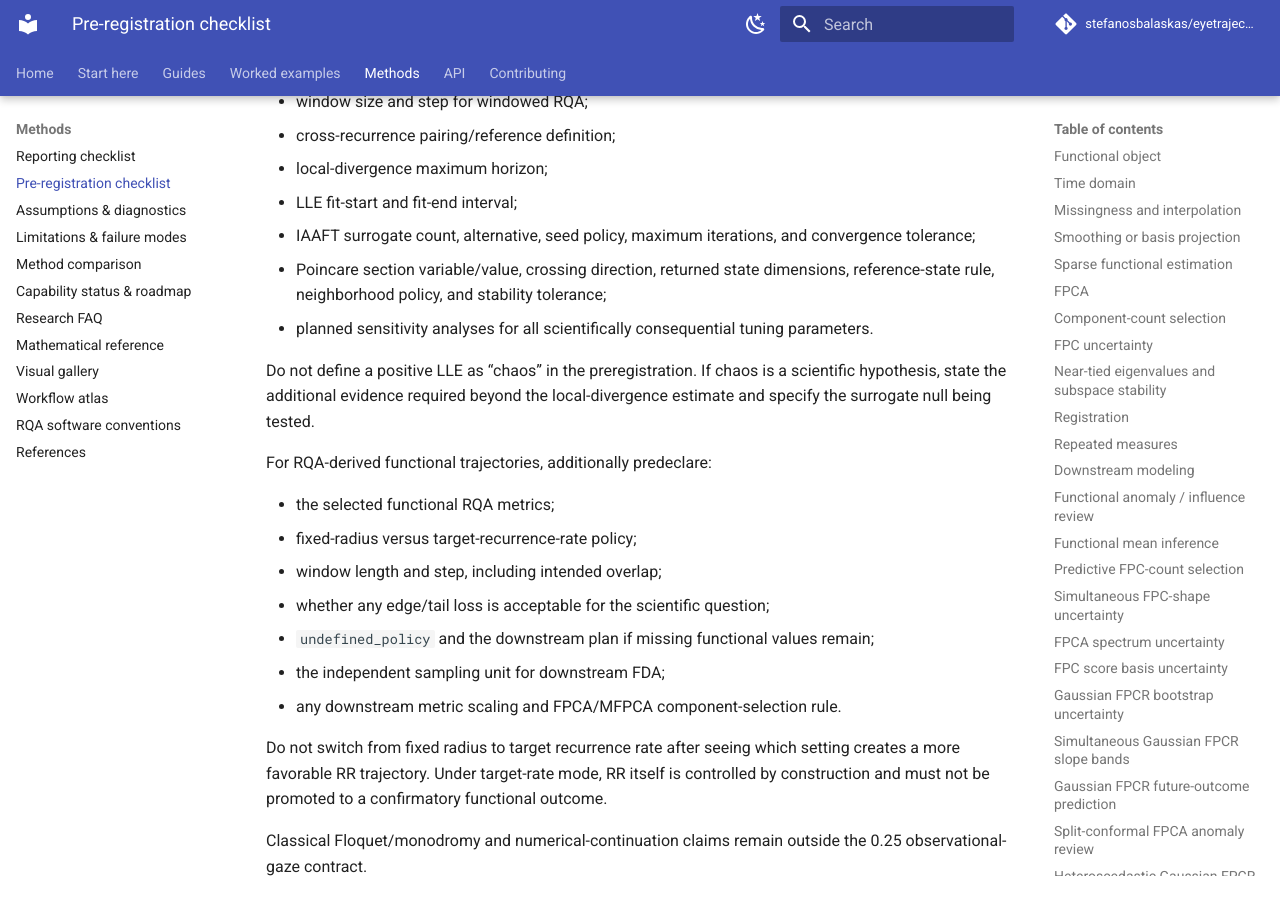
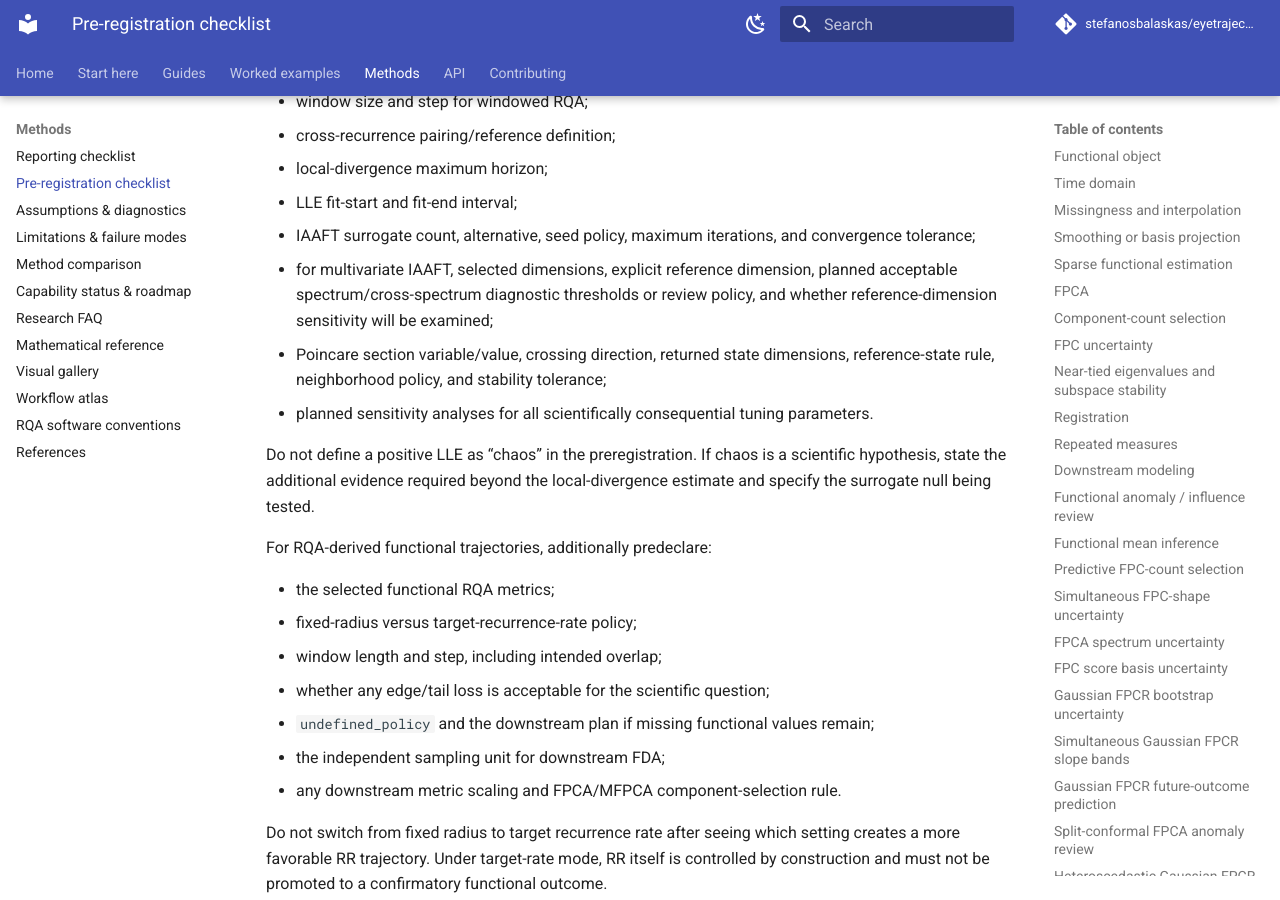
Before and after one commit to stefanosbalaskas/eyetrajectoriespy, an MkDocs documentation site: the page built from docs/methods/preregistration.md, in a window 1280 px wide and 900 px high, scrolled down 12736 px. Built offline with MkDocs 1.6.1 and Material for MkDocs 9.7.7, drawn with Linux system fonts in a browser that asks for light colours; comment, search, counter and statistics services are not loaded.

Commit message:
Add multivariate surrogate preregistration items

```diff
--- a/docs/methods/preregistration.md
+++ b/docs/methods/preregistration.md
@@ -414,6 +414,7 @@ Before inspecting nonlinear-dynamics results, predeclare where applicable:
 - local-divergence maximum horizon;
 - LLE fit-start and fit-end interval;
 - IAAFT surrogate count, alternative, seed policy, maximum iterations, and convergence tolerance;
+- for multivariate IAAFT, selected dimensions, explicit reference dimension, planned acceptable spectrum/cross-spectrum diagnostic thresholds or review policy, and whether reference-dimension sensitivity will be examined;
 - Poincare section variable/value, crossing direction, returned state dimensions, reference-state rule, neighborhood policy, and stability tolerance;
 - planned sensitivity analyses for all scientifically consequential tuning parameters.
 
```
